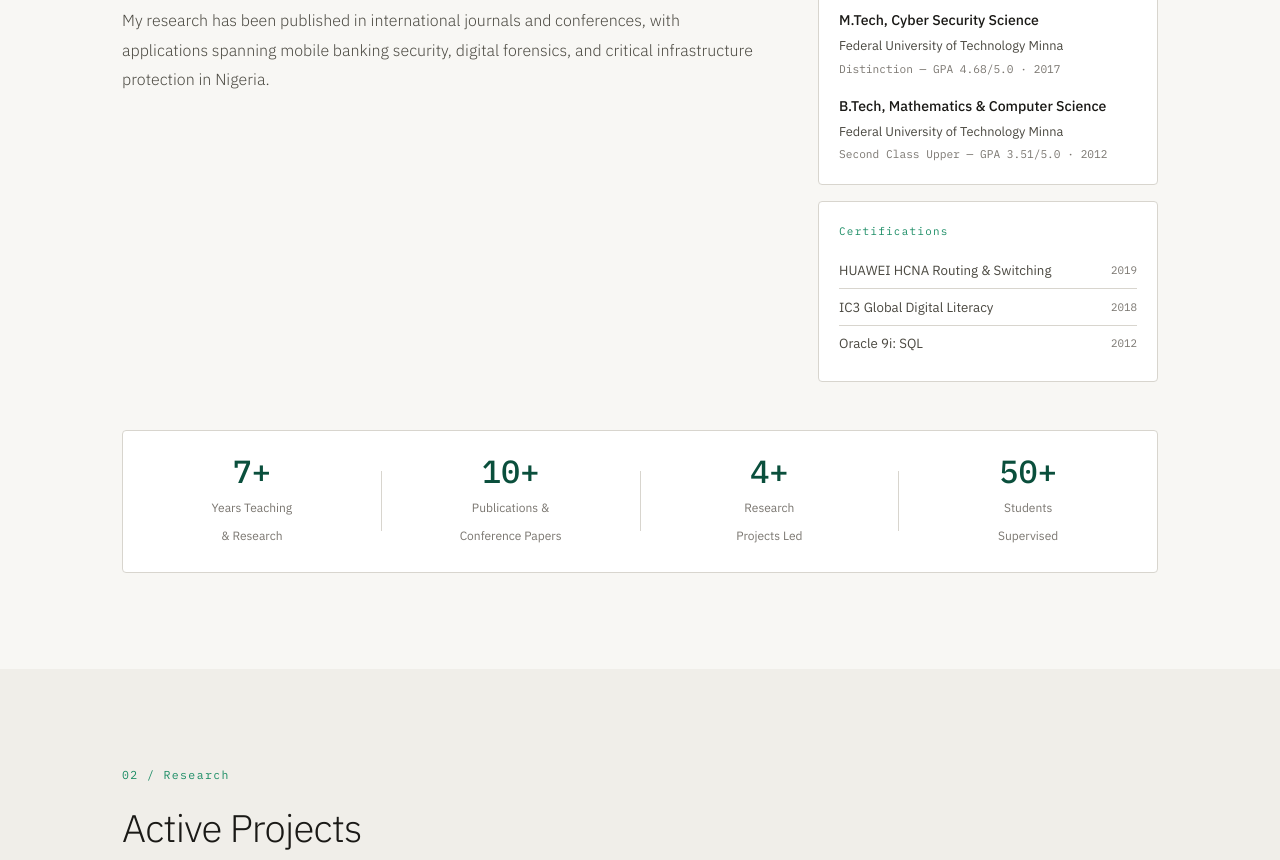
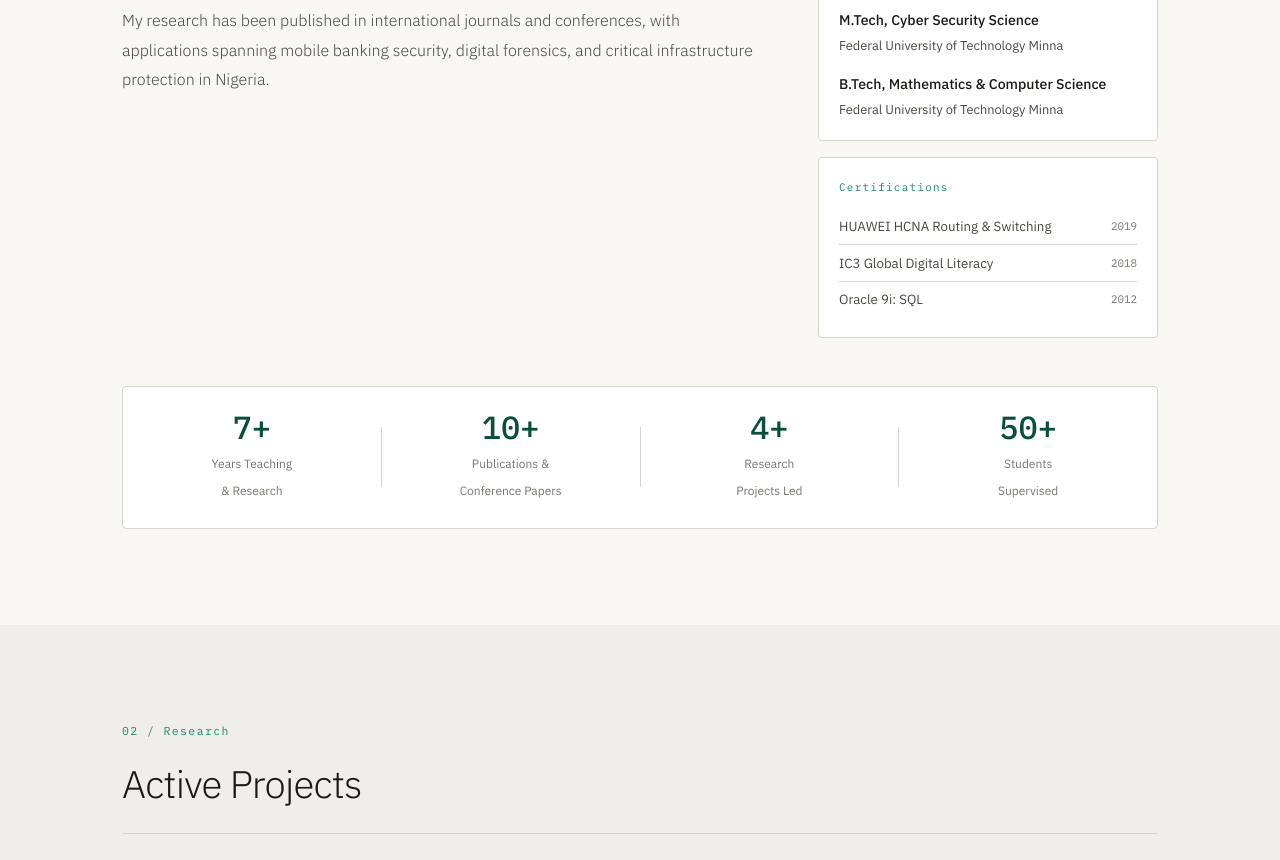
Before and after one commit to Anogie/Anogie.github.io, a plain HTML site: page index.html in a window 1280 px wide. Shown: the part 1366-2226 px from the top of the page. Drawn offline with Linux system fonts and the light colour scheme.

Commit message:
edit education

```diff
--- a/index.html
+++ b/index.html
@@ -115,12 +115,10 @@
                         <div class="edu-item">
                             <span class="edu-degree">M.Tech, Cyber Security Science</span>
                             <span class="edu-school">Federal University of Technology Minna</span>
-                            <span class="edu-detail">Distinction — GPA 4.68/5.0 · 2017</span>
                         </div>
                         <div class="edu-item">
                             <span class="edu-degree">B.Tech, Mathematics &amp; Computer Science</span>
                             <span class="edu-school">Federal University of Technology Minna</span>
-                            <span class="edu-detail">Second Class Upper — GPA 3.51/5.0 · 2012</span>
                         </div>
                     </div>
                     <div class="meta-card">
```
